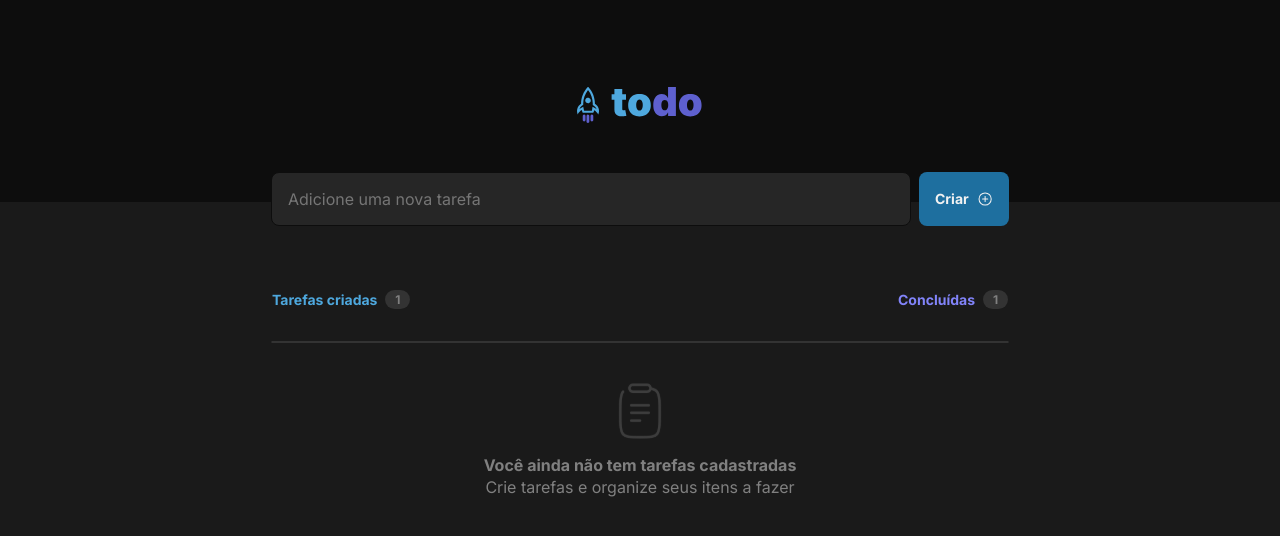
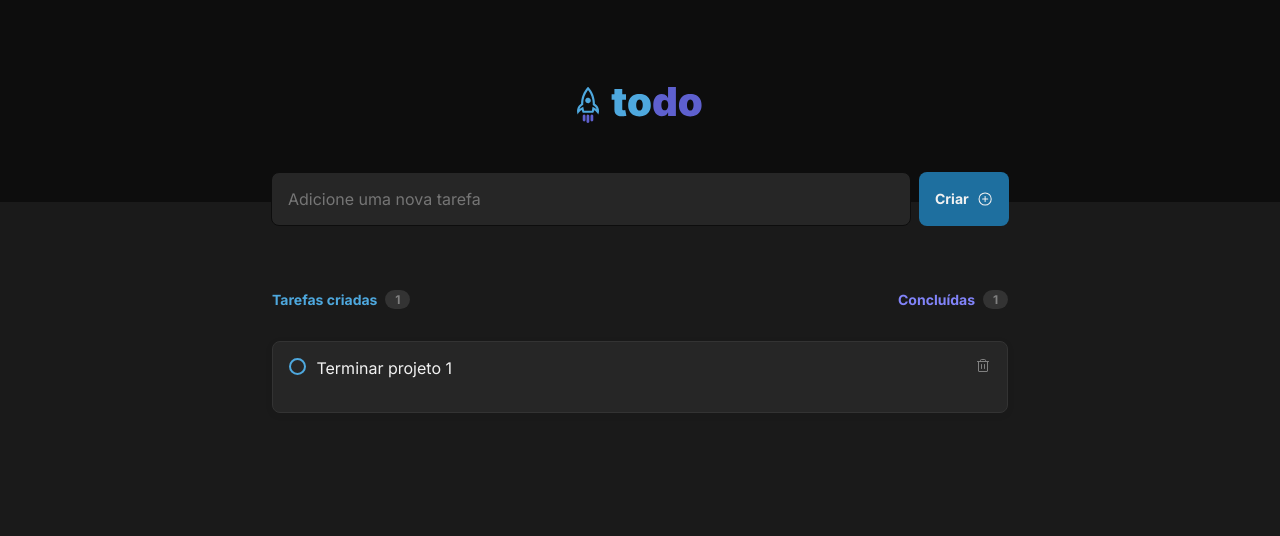
Before and after one commit to alefd2/todo-chalenge, a React (Vite) app: page / in a window 1280 px wide. Shown: the top 536 px of the page. Built offline with nearby package versions, Linux system fonts and the light colour scheme.

Commit message:
fix: hover butotons - Layout ok

```diff
--- a/index.html
+++ b/index.html
@@ -9,6 +9,7 @@
   <link rel="preconnect" href="https://fonts.googleapis.com">
   <link rel="preconnect" href="https://fonts.gstatic.com" crossorigin>
   <link href="https://fonts.googleapis.com/css2?family=Inter:wght@300;400;700&display=swap" rel="stylesheet">
+  <link rel="stylesheet" href="https://cdnjs.cloudflare.com/ajax/libs/font-awesome/6.2.0/css/all.min.css">
   <link rel="icon" type="image/svg+xml" href="/vite.svg" />
   <meta name="viewport" content="width=device-width, initial-scale=1.0" />
   <title>Vite + React + TS</title>
--- a/package.json
+++ b/package.json
@@ -11,11 +11,13 @@
   "dependencies": {
     "phosphor-react": "^1.4.1",
     "react": "^18.2.0",
-    "react-dom": "^18.2.0"
+    "react-dom": "^18.2.0",
+    "uuid": "^9.0.0"
   },
   "devDependencies": {
     "@types/react": "^18.0.17",
     "@types/react-dom": "^18.0.6",
+    "@types/uuid": "^8.3.4",
     "@vitejs/plugin-react": "^2.1.0",
     "typescript": "^4.6.4",
     "vite": "^3.1.0"
--- a/src/components/CardTodo.module.css
+++ b/src/components/CardTodo.module.css
@@ -0,0 +1,99 @@
+.wrapperCard {
+    display: flex;
+    align-items: flex-start;
+    justify-content: space-between;
+    padding: 1rem;
+    gap: 0.75rem;
+
+
+    background-color: var(--gray-500);
+    border: 1px solid var(--gray-400);
+    box-shadow: 0px 2px 8px rgba(0, 0, 0, 0.06);
+    border-radius: 8px;
+
+    width: 46rem;
+    height: 4.5rem;
+
+    order: 0;
+    margin-bottom: 0.75rem;
+
+}
+
+.check {
+    display: flex;
+    flex-direction: row;
+    gap: 10px;
+}
+
+
+input[type="checkbox"] {
+    width: 17.45px;
+    height: 17.45px;
+    outline: none;
+
+    border-radius: 20px;
+    border: 2px solid var(--blue);
+
+    appearance: none;
+    -webkit-appearence: none;
+    outline: none;
+    cursor: pointer;
+    display: flex;
+    align-items: center;
+    justify-content: center;
+
+    transition: all 0.2s;
+}
+
+
+input[type="checkbox"]:hover {
+    border: 2px solid var(--blueDark);
+}
+
+input[type="checkbox"]::after {
+    font-family: "font Awesome 5 free";
+    content: "\f00c";
+    font-weight: 900;
+    font-size: 0.5rem;
+    color: var(--gray-100);
+    display: none;
+}
+
+input[type="checkbox"]:checked {
+    background: var(--purpleDark);
+    border: none;
+}
+
+input[type="checkbox"]:checked:hover {
+    background: var(--purple);
+}
+
+input[type="checkbox"]:checked:after {
+    display: block;
+}
+
+
+
+.contentTodoDone {
+    text-decoration: line-through;
+}
+
+.contentTodoDoing {
+    color: var(--gray-100);
+}
+
+.buttonActionTodo button {
+    background: transparent;
+    border: 0;
+    color: var(--gray-300);
+    cursor: pointer;
+    line-height: 0;
+    border-radius: 2px;
+    transition: all 0.3s;
+}
+
+.buttonActionTodo button:hover {
+    background: #333333;
+    border-radius: 4px;
+    color: var(--Danger);
+}
--- a/src/components/CardTodo.tsx
+++ b/src/components/CardTodo.tsx
@@ -1,5 +1,28 @@
-export const CardTodo = () => {
+import { Trash } from 'phosphor-react';
+import styles from './CardTodo.module.css';
+import { TodoProps } from './TodoBox';
+
+
+
+export const CardTodo = ({ title, isComplete }: TodoProps) => {
     return (
-        'Card 1'
+        <div className={styles.wrapperCard}>
+
+            <div className={styles.check}>
+                <div className={styles.custonCheck}>
+                    <input type="checkbox" id="checkbox1" />
+                </div>
+
+                <div className={ isComplete == true ? styles.contentTodoDone : styles.contentTodoDoing}>
+                    {title}
+                </div>
+            </div>
+
+            <div className={styles.buttonActionTodo}>
+                <button>
+                    <Trash size={16} />
+                </button>
+            </div>
+        </div>
     )
 }
--- a/src/components/TodoBox.tsx
+++ b/src/components/TodoBox.tsx
@@ -1,11 +1,32 @@
 import styles from './TodoBox.module.css';
 import Clipboard2 from '../assets/Clipboard.svg';
-import { useState } from 'react';
+import { v4 as uuidv4 } from 'uuid';
+
+import { FormEvent, useState } from 'react';
+import { CardTodo } from './CardTodo';
+
+
+export interface TodoProps {
+    id: string;
+    title: string;
+    isComplete: boolean;
+}
+
 
 export const TodoBox = () => {
 
-    const [todo, setTodo] = useState(0);
+    const [todo, setTodo] = useState([
+        {
+            id: uuidv4(),
+            title: "Terminar projeto 1",
+            isComplete: false
+        },
 
+    ])
+
+    const hadleTodoToStatus = (event: FormEvent) => {
+        event.preventDefault()
+    }
 
     return (
         <>
@@ -40,7 +61,16 @@ export const TodoBox = () => {
                         )
                     :
                         (
-                            <div>TEm todo</div>
+                            <div className={styles.todoContentContainer}>
+                               { todo.map((todo)=>
+                                    <CardTodo
+                                        title={todo.title}
+                                        isComplete={todo.isComplete}
+                                        id={todo.id}
+                                    />
+                                )}
+                            </div>
+
                         )
                 }
             </main>
```
Also changed, not shown: 2 other files (tests, documents, lock files or other folders).
